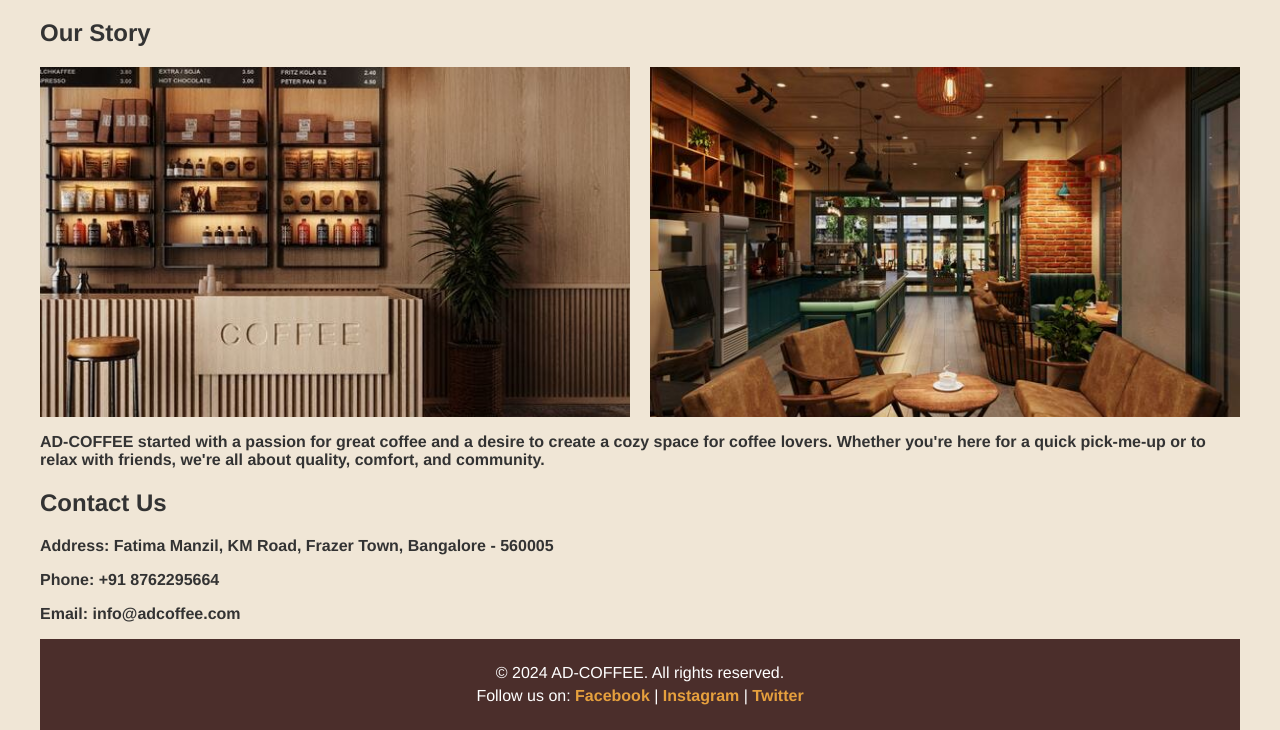
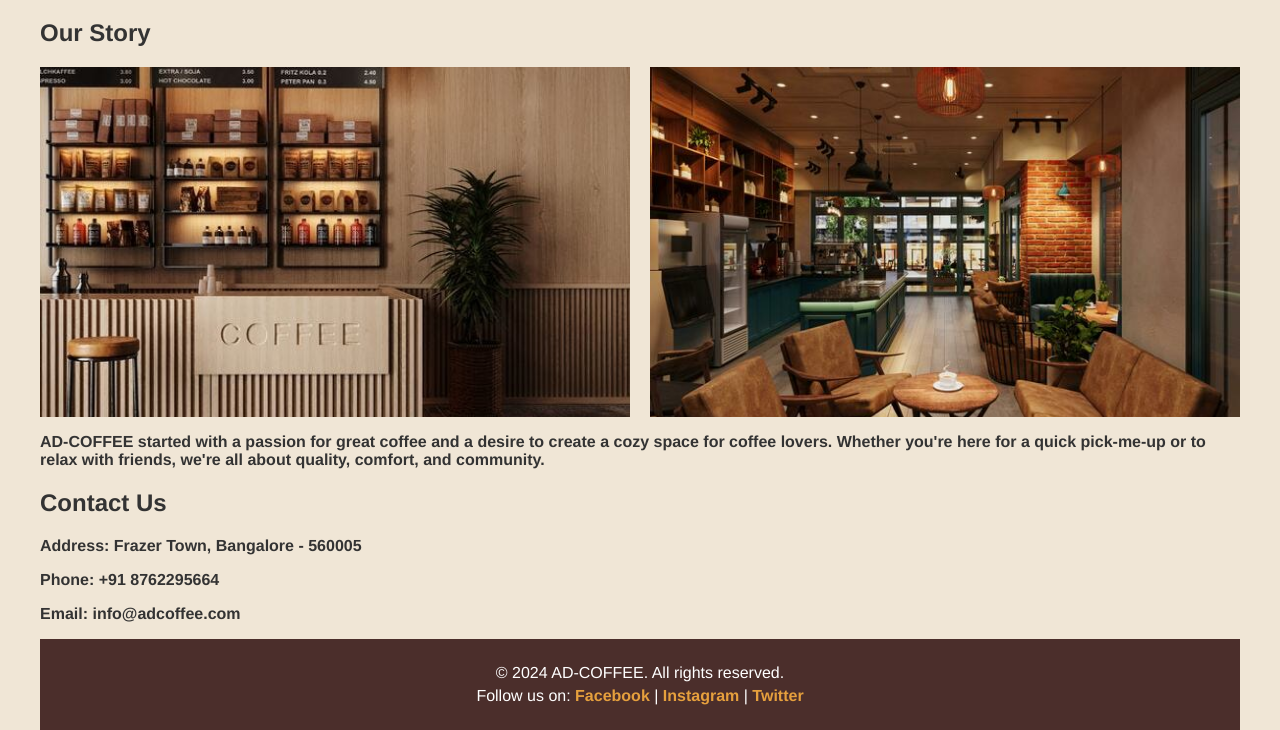
Before and after one commit to raquib-adnan/AD-COFFEE, a plain HTML site: page about.html in a window 1280 px wide. Shown: the part 86-816 px from the top of the page. Drawn offline with Linux system fonts and the light colour scheme.

Commit message:
Update about.html

```diff
--- a/about.html
+++ b/about.html
@@ -50,7 +50,7 @@
       <section class="contact">
         <h2>Contact Us</h2>
         <b><p>
-            Address: Fatima Manzil, KM Road, Frazer Town, Bangalore - 560005
+            Address: Frazer Town, Bangalore - 560005
           </p>
           <p>Phone: +91 8762295664</p>
           <p>Email: info@adcoffee.com</p></b>
```
